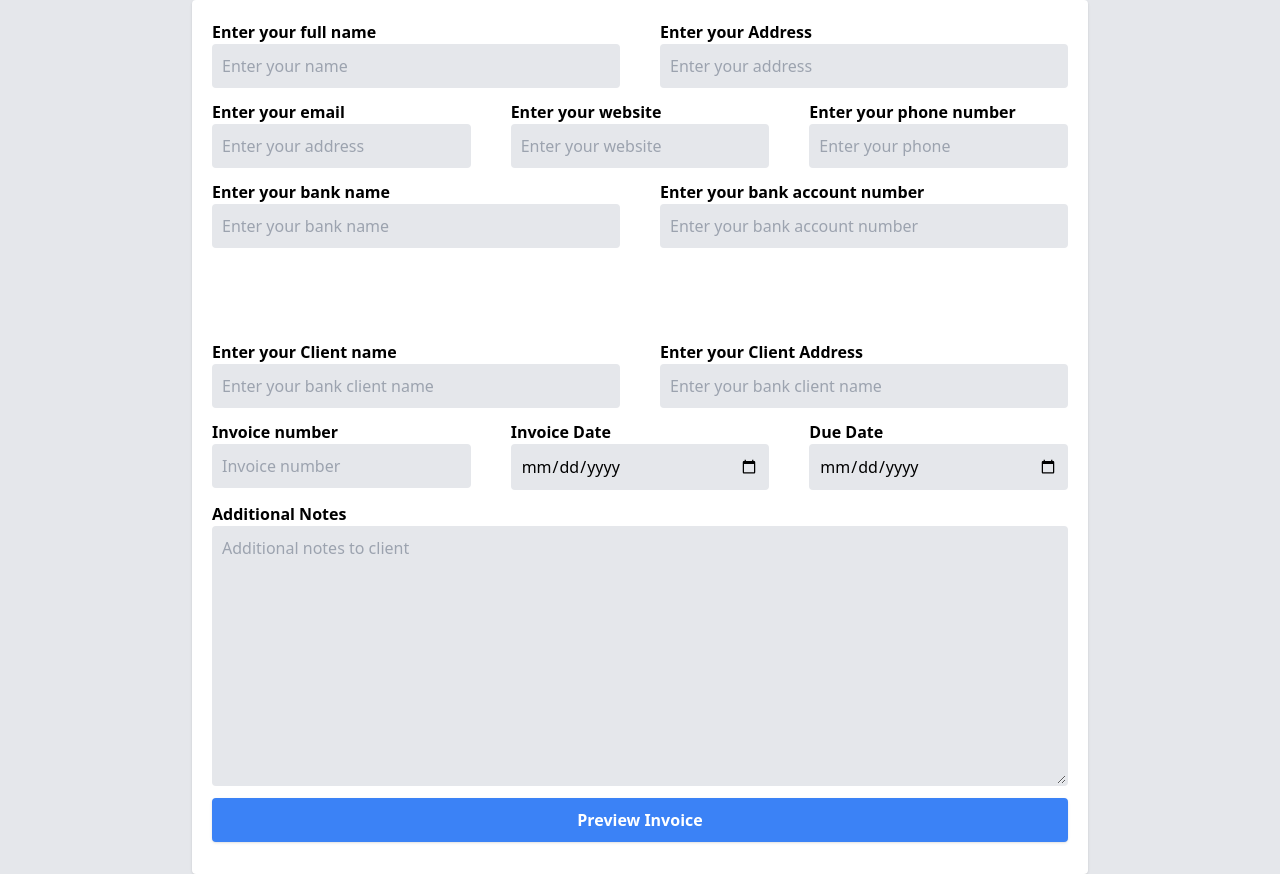
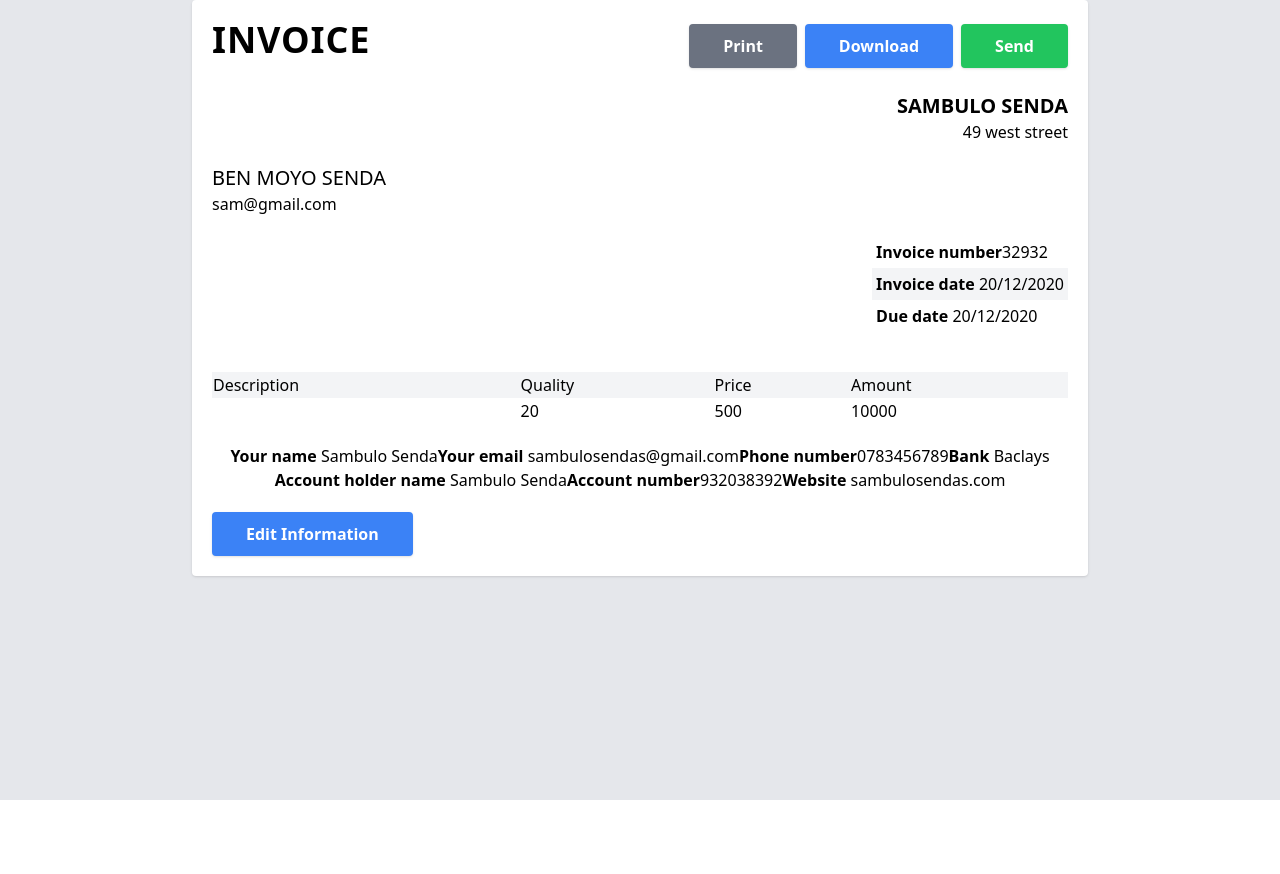
Before and after one commit to sambulosenda/ClientInvoicer, a Next.js app: page / in a window 1280 px wide. After the commit the page ends 800 px from the top, so only its background shows below. Built offline with nearby package versions, Linux system fonts and the light colour scheme.

Commit message:
Item description added

```diff
--- a/pages/components/Table.js
+++ b/pages/components/Table.js
@@ -1,9 +1,29 @@
-export default function Table() {
+export default function Table({description}) {
     return (
-        <div>
-               {/* Table */}
-        <div className="my-5">This is the table</div>
-        {/* End of Table */}
-        </div>
+        <>
+        <table width="100%" className="mt-10">
+            <thead>
+              <tr className="bg-gray-100 p-1">
+                  <td>Description</td>
+                  <td>Quality</td>
+                  <td>Price</td>
+                  <td>Amount</td>
+              </tr>
+            </thead>
+
+
+            <tbody>
+                <tr>
+                <td>{description}</td>
+                  <td>20</td>
+                  <td>500</td>
+                  <td>10000</td>
+                </tr>
+                </tbody>
+
+
+        </table>
+
+        </>
     )
 }
--- /dev/null
+++ b/pages/components/TableForm.js
@@ -0,0 +1,16 @@
+export default function TableForm({ description, setDescription }) {
+  return (
+    <div className="flex flex-col">
+      <label htmlFor="description">Item description</label>
+      <input
+        className="bg-gray-200 p-2 mb-3 rounded border-2 "
+        type="text"
+        name="description"
+        id="description"
+        placeholder="Item description"
+        value={description}
+        onChange={(e) => setDescription(e.target.value)}
+      />
+    </div>
+  );
+}
--- a/pages/components/home.js
+++ b/pages/components/home.js
@@ -8,21 +8,26 @@ import MainDetails from "./MainDetails";
 import ClientDetails from "./ClientDetails";
 import Dates from "./Dates";
 import { Input } from "postcss";
+import TableForm from "./TableForm";
 
 function Main() {
-  const [showInvoice, setShowInvoice] = useState(false);
-  const [name, setName] = useState("");
-  const [address, setAddress] = useState("");
-  const [email, setEmail] = useState("");
-  const [phone, setPhone] = useState("");
-  const [bankName, setBankName] = useState("");
-  const [bankAccount, setBankAccount] = useState("");
-  const [website, setWebsite] = useState("");
-  const [clientName, setClientName] = useState("");
-  const [clientAddress, setClientAddress] = useState("");
-  const [invoiceNumber, setInvoiceNumber] = useState("");
-  const [dueDate, setDueDate] = useState("");
-  const [invoiceDate, setInvoiceDate] = useState("");
+  const [showInvoice, setShowInvoice] = useState(true);
+  const [name, setName] = useState("Sambulo Senda");
+  const [address, setAddress] = useState("49 west street");
+  const [email, setEmail] = useState("sambulosendas@gmail.com");
+  const [phone, setPhone] = useState("0783456789");
+  const [bankName, setBankName] = useState("Baclays");
+  const [bankAccount, setBankAccount] = useState("932038392");
+  const [website, setWebsite] = useState("sambulosendas.com");
+  const [clientName, setClientName] = useState("Ben moyo Senda");
+  const [clientAddress, setClientAddress] = useState("sam@gmail.com");
+  const [invoiceNumber, setInvoiceNumber] = useState("32932");
+  const [dueDate, setDueDate] = useState("20/12/2020");
+  const [invoiceDate, setInvoiceDate] = useState("20/12/2020");
+  const [description, setDescription] = useState("");
+  const [quantity, setQuantity] = useState("");
+  const [unitPrice, setUnitPrice] = useState("");
+  const [amount, setAmount] = useState("");
 
   const [notes, setNotes] = useState("");
 
@@ -38,7 +43,7 @@ function Main() {
             <Header handlePrint={handlePrint} />
             <MainDetails name={name} address={address} />
 
-            <ClienteDetails
+            <ClientDetails
               clientName={clientName}
               clientAddress={clientAddress}
             />
@@ -49,7 +54,7 @@ function Main() {
               dueDate={dueDate}
             />
 
-            <Table />
+            <Table description={description} />
 
             <Notes notes={notes} />
 
@@ -248,9 +253,8 @@ function Main() {
                     value={invoiceNumber}
                     onChange={(e) => setInvoiceNumber(e.target.value)}
                   />
-
-</div>
-<div className="flex flex-col">
+                </div>
+                <div className="flex flex-col">
                   <label htmlFor="invoiceDate" className="font-bold">
                     {" "}
                     Invoice Date{" "}
@@ -265,8 +269,8 @@ function Main() {
                     value={invoiceDate}
                     onChange={(e) => setInvoiceDate(e.target.value)}
                   />
-</div>
-<div className="flex flex-col">
+                </div>
+                <div className="flex flex-col">
                   <label htmlFor="dueDate" className="font-bold">
                     {" "}
                     Due Date{" "}
@@ -284,7 +288,11 @@ function Main() {
                 </div>
               </article>
 
-              <label htmlFor="dueDate" className="font-bold">
+              <article>
+                <TableForm description={description} setDescription={setDescription} />
+              </article>
+
+              <label htmlFor="additionalInfo" className="font-bold">
                 {" "}
                 Additional Notes{" "}
               </label>
```
